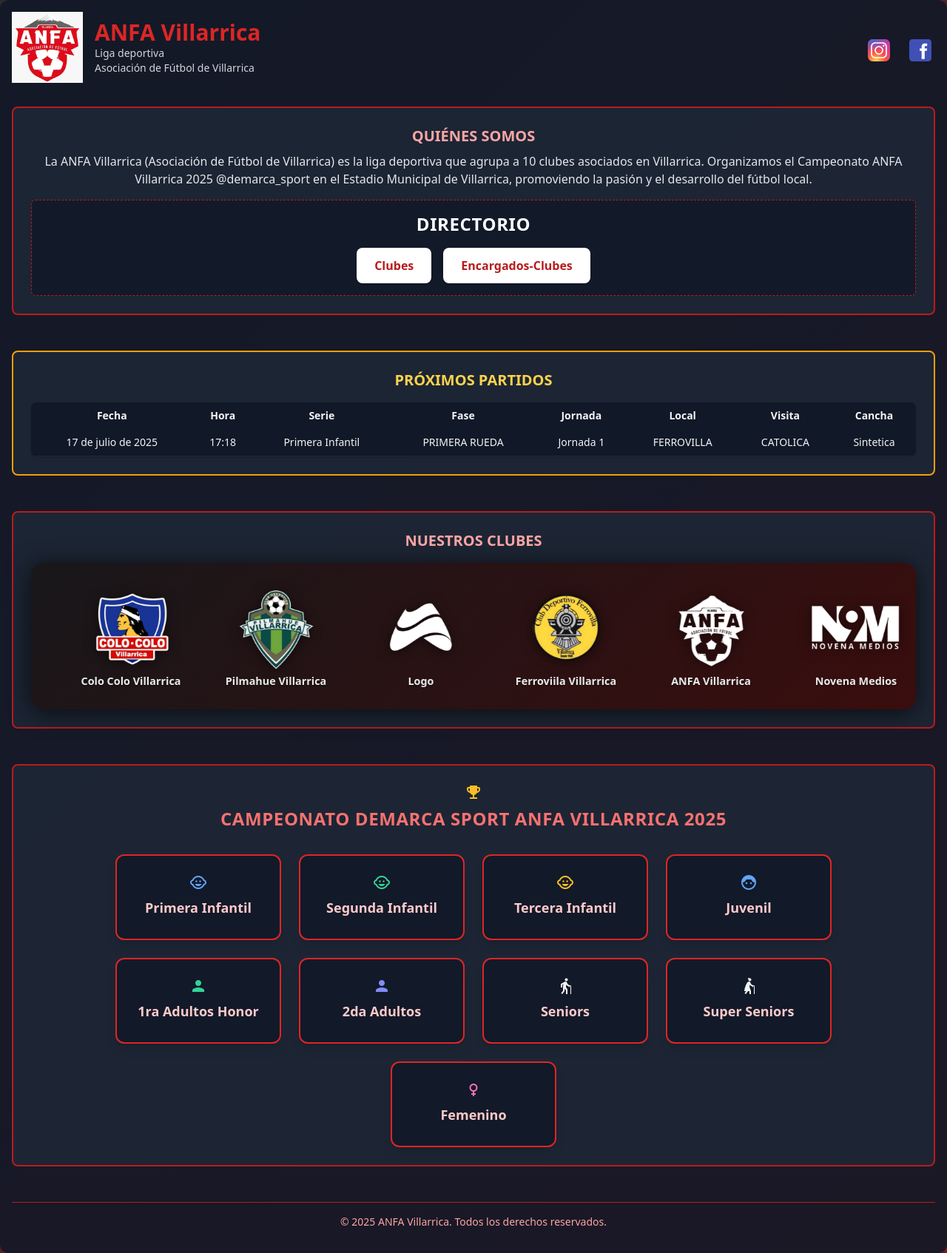
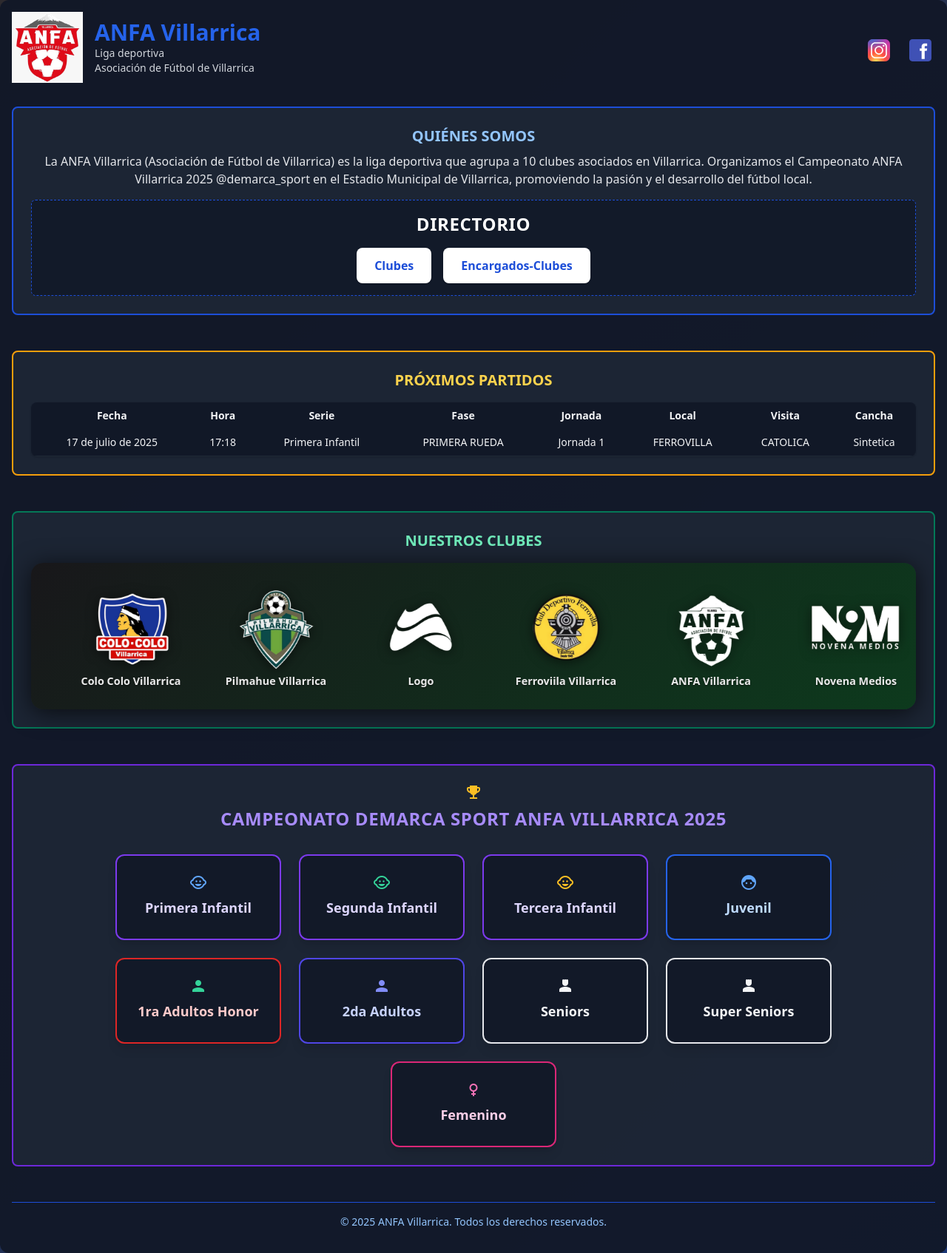
Before and after one commit to DrackPrez/ANFA_VILLARRICA, a Django app: page /menu/menu/ in a window 1280 px wide. Shown: the whole page at 74% size. Run offline with Django 5.2, Linux system fonts and the light colour scheme; data comes from the database, SQL or seed files in the repository; data that the repository does not hold is empty.

Commit message:
style: Update color scheme and improve visual consistency across the menu

```diff
--- a/app_main/templates/menu.html
+++ b/app_main/templates/menu.html
@@ -8,22 +8,21 @@
 <link href="https://fonts.googleapis.com/icon?family=Material+Icons" rel="stylesheet"/>
 <style>
     body {
-        background: linear-gradient(135deg, #2d2a2e 0%, #7c1d1d 100%);
+        background: linear-gradient(135deg, #2d2a2e 0%, #1d3a7c 100%);
     }
 </style>
 </head>
 <body class="text-gray-100">
-<div class="container mx-auto p-4 bg-gray-900 bg-opacity-90 rounded-xl shadow-lg">
+<div class="container mx-auto p-4 bg-gray-900 bg-opacity-95 rounded-xl shadow-lg">
 <header class="flex flex-col md:flex-row justify-between items-center mb-8">
 <div class="flex items-center mb-4 md:mb-0">
 <img alt="Logo ANFA" class="h-24 w-24 mr-4" src="{% static 'img/logo-anfa-villarrica.png' %}"/>
 <div>
-<h1 class="text-3xl font-extrabold text-red-600 drop-shadow">ANFA Villarrica</h1>
+<h1 class="text-3xl font-extrabold text-blue-600 drop-shadow">ANFA Villarrica</h1>
 <p class="text-sm text-gray-300">Liga deportiva</p>
 <p class="text-sm text-gray-300">Asociación de Fútbol de Villarrica</p>
 </div>
 </div>
-
 <div class="flex space-x-4 justify-end mt-2">
     <a href="https://www.instagram.com/anfavillarrica?igsh=MTYyeTczem44dXNhcg==/" target="_blank" rel="noopener noreferrer">
         <img alt="Instagram" class="h-10 w-10" src="{% static 'img/instagram-icon.svg' %}"/>
@@ -32,18 +31,16 @@
         <img alt="Facebook" class="h-10 w-10" src="{% static 'img/facebook-icon.svg' %}"/>
     </a>
 </div>
-
 </header>
 <main>
-<section class="mb-12 p-6 border-2 border-red-700 rounded-lg bg-gray-800 bg-opacity-80">
-<h2 class="text-xl font-semibold mb-2 text-center text-red-300">QUIÉNES SOMOS</h2>
+<section class="mb-12 p-6 border-2 border-blue-700 rounded-lg bg-gray-800 bg-opacity-80">
+<h2 class="text-xl font-semibold mb-2 text-center text-blue-300">QUIÉNES SOMOS</h2>
 <p class="text-gray-200 text-center mb-4">La ANFA Villarrica (Asociación de Fútbol de Villarrica) es la liga deportiva que agrupa a 10 clubes asociados en Villarrica. Organizamos el Campeonato ANFA Villarrica 2025 @demarca_sport en el Estadio Municipal de Villarrica, promoviendo la pasión y el desarrollo del fútbol local.</p>
-<div class="text-center p-4 border border-dashed border-red-700 rounded-md bg-gray-900 bg-opacity-80">
+<div class="text-center p-4 border border-dashed border-blue-700 rounded-md bg-gray-900 bg-opacity-80">
     <p class="text-2xl font-bold text-white mb-4 tracking-wide">DIRECTORIO</p>
-
     <div class="flex flex-col md:flex-row justify-center items-center gap-4 mt-4">
-        <a href="{% url 'clubes' %}" class="bg-white text-red-700 font-semibold px-6 py-3 rounded-lg shadow hover:bg-red-100 transition">Clubes</a>
-        <a href="{% url 'encargados_clubes' %}" class="bg-white text-red-700 font-semibold px-6 py-3 rounded-lg shadow hover:bg-red-100 transition">Encargados-Clubes</a>
+        <a href="{% url 'clubes' %}" class="bg-white text-blue-700 font-semibold px-6 py-3 rounded-lg shadow hover:bg-blue-100 transition">Clubes</a>
+        <a href="{% url 'encargados_clubes' %}" class="bg-white text-blue-700 font-semibold px-6 py-3 rounded-lg shadow hover:bg-blue-100 transition">Encargados-Clubes</a>
     </div>
 </div>
 </section>
@@ -90,12 +87,11 @@
         </table>
     </div>
 </section>
-<section class="mb-12 p-6 border-2 border-red-700 rounded-lg bg-gray-800 bg-opacity-80">
-<h2 class="text-xl font-semibold mb-4 text-center text-red-300">NUESTROS CLUBES</h2>
-
+<section class="mb-12 p-6 border-2 border-green-700 rounded-lg bg-gray-800 bg-opacity-80">
+<h2 class="text-xl font-semibold mb-4 text-center text-green-300">NUESTROS CLUBES</h2>
 <style>
     .club-carousel-bg {
-        background: linear-gradient(135deg, #18171a 0%, #3a0d0d 100%);
+        background: linear-gradient(135deg, #18171a 0%, #0d3a1d 100%);
         border-radius: 1rem;
         box-shadow: 0 4px 32px #000a;
     }
@@ -104,7 +100,6 @@
         align-items: center;
         gap: 3.5rem;
         will-change: transform;
-        /* Usar animación infinita con scroll más largo para suavidad */
         animation: scroll-left 56s linear infinite;
     }
     .carousel-row {
@@ -151,7 +146,6 @@
         transform: scale(1.08);
     }
 </style>
-
 <div class="w-full club-carousel-bg py-6 px-2">
     <div class="carousel-row">
         <div class="carousel-track">
@@ -281,38 +275,38 @@
     </div>
 </div>
 </section>
-<section class="p-6 border-2 border-red-700 rounded-lg bg-gray-800 bg-opacity-80">
+<section class="p-6 border-2 border-purple-700 rounded-lg bg-gray-800 bg-opacity-80">
 <div class="flex justify-center mb-2">
     <span class="material-icons text-yellow-400 text-5xl drop-shadow-lg">emoji_events</span>
 </div>
-<h2 class="text-2xl font-extrabold mb-8 text-center text-red-400 tracking-wide flex items-center justify-center gap-2">
+<h2 class="text-2xl font-extrabold mb-8 text-center text-purple-400 tracking-wide flex items-center justify-center gap-2">
     CAMPEONATO DEMARCA SPORT ANFA VILLARRICA 2025
 </h2>
 <div class="flex flex-wrap justify-center gap-6">
     <!-- Infantiles: Primera, Segunda, Tercera -->
     <a href="{% url 'serie_primera_infantil' %}" class="group">
-        <div class="bg-gray-900 bg-opacity-90 border-2 border-red-600 rounded-xl shadow-lg p-6 w-56 flex flex-col items-center hover:scale-105 hover:border-yellow-400 transition-all duration-200">
+        <div class="bg-gray-900 bg-opacity-90 border-2 border-purple-600 rounded-xl shadow-lg p-6 w-56 flex flex-col items-center hover:scale-105 hover:border-yellow-400 transition-all duration-200">
             <span class="material-icons text-blue-400 text-4xl mb-2 group-hover:animate-bounce">child_care</span>
-            <span class="text-lg font-bold text-red-200 mb-1">Primera Infantil</span>
+            <span class="text-lg font-bold text-purple-200 mb-1">Primera Infantil</span>
         </div>
     </a>
     <a href="{% url 'serie_segunda_infantil' %}" class="group">
-        <div class="bg-gray-900 bg-opacity-90 border-2 border-red-600 rounded-xl shadow-lg p-6 w-56 flex flex-col items-center hover:scale-105 hover:border-yellow-400 transition-all duration-200">
+        <div class="bg-gray-900 bg-opacity-90 border-2 border-purple-600 rounded-xl shadow-lg p-6 w-56 flex flex-col items-center hover:scale-105 hover:border-yellow-400 transition-all duration-200">
             <span class="material-icons text-green-400 text-4xl mb-2 group-hover:animate-bounce">child_care</span>
-            <span class="text-lg font-bold text-red-200 mb-1">Segunda Infantil</span>
+            <span class="text-lg font-bold text-purple-200 mb-1">Segunda Infantil</span>
         </div>
     </a>
     <a href="{% url 'serie_tercera_infantil' %}" class="group">
-        <div class="bg-gray-900 bg-opacity-90 border-2 border-red-600 rounded-xl shadow-lg p-6 w-56 flex flex-col items-center hover:scale-105 hover:border-yellow-400 transition-all duration-200">
+        <div class="bg-gray-900 bg-opacity-90 border-2 border-purple-600 rounded-xl shadow-lg p-6 w-56 flex flex-col items-center hover:scale-105 hover:border-yellow-400 transition-all duration-200">
             <span class="material-icons text-yellow-400 text-4xl mb-2 group-hover:animate-bounce">child_care</span>
-            <span class="text-lg font-bold text-red-200 mb-1">Tercera Infantil</span>
+            <span class="text-lg font-bold text-purple-200 mb-1">Tercera Infantil</span>
         </div>
     </a>
     <!-- Juvenil -->
     <a href="{% url 'serie_juvenil' %}" class="group">
-        <div class="bg-gray-900 bg-opacity-90 border-2 border-red-600 rounded-xl shadow-lg p-6 w-56 flex flex-col items-center hover:scale-105 hover:border-yellow-400 transition-all duration-200">
+        <div class="bg-gray-900 bg-opacity-90 border-2 border-blue-600 rounded-xl shadow-lg p-6 w-56 flex flex-col items-center hover:scale-105 hover:border-yellow-400 transition-all duration-200">
             <span class="material-icons text-blue-400 text-4xl mb-2 group-hover:animate-bounce">face_6</span>
-            <span class="text-lg font-bold text-red-200 mb-1">Juvenil</span>
+            <span class="text-lg font-bold text-blue-200 mb-1">Juvenil</span>
         </div>
     </a>
     <!-- Adultos -->
@@ -323,36 +317,36 @@
         </div>
     </a>
     <a href="{% url 'serie_segunda_adultos' %}" class="group">
-        <div class="bg-gray-900 bg-opacity-90 border-2 border-red-600 rounded-xl shadow-lg p-6 w-56 flex flex-col items-center hover:scale-105 hover:border-yellow-400 transition-all duration-200">
+        <div class="bg-gray-900 bg-opacity-90 border-2 border-indigo-600 rounded-xl shadow-lg p-6 w-56 flex flex-col items-center hover:scale-105 hover:border-yellow-400 transition-all duration-200">
             <span class="material-icons text-indigo-400 text-4xl mb-2 group-hover:animate-bounce">person</span>
-            <span class="text-lg font-bold text-red-200 mb-1">2da Adultos</span>
+            <span class="text-lg font-bold text-indigo-200 mb-1">2da Adultos</span>
         </div>
     </a>
     <!-- Seniors -->
     <a href="{% url 'serie_seniors' %}" class="group">
-        <div class="bg-gray-900 bg-opacity-90 border-2 border-red-600 rounded-xl shadow-lg p-6 w-56 flex flex-col items-center hover:scale-105 hover:border-yellow-400 transition-all duration-200">
-            <span class="material-icons text-orange-400 text-4xl mb-2 group-hover:animate-bounce">elderly</span>
-            <span class="text-lg font-bold text-red-200 mb-1">Seniors</span>
+        <div class="bg-gray-900 bg-opacity-90 border-2 border-orange-600 rounded-xl shadow-lg p-6 w-56 flex flex-col items-center hover:scale-105 hover:border-yellow-400 transition-all duration-200">
+            <span class="material-icons text-orange-400 text-4xl mb-2 group-hover:animate-bounce">person_4</span>
+            <span class="text-lg font-bold text-orange-200 mb-1">Seniors</span>
         </div>
     </a>
     <a href="{% url 'serie_super_seniors' %}" class="group">
-        <div class="bg-gray-900 bg-opacity-90 border-2 border-red-600 rounded-xl shadow-lg p-6 w-56 flex flex-col items-center hover:scale-105 hover:border-yellow-400 transition-all duration-200">
-            <span class="material-icons text-orange-300 text-4xl mb-2 group-hover:animate-bounce">elderly_woman</span>
-            <span class="text-lg font-bold text-red-200 mb-1">Super Seniors</span>
+        <div class="bg-gray-900 bg-opacity-90 border-2 border-orange-400 rounded-xl shadow-lg p-6 w-56 flex flex-col items-center hover:scale-105 hover:border-yellow-400 transition-all duration-200">
+            <span class="material-icons text-orange-300 text-4xl mb-2 group-hover:animate-bounce">person_4</span>
+            <span class="text-lg font-bold text-orange-100 mb-1">Super Seniors</span>
         </div>
     </a>
     <!-- Femenino -->
     <a href="{% url 'serie_femenino' %}" class="group">
-        <div class="bg-gray-900 bg-opacity-90 border-2 border-red-600 rounded-xl shadow-lg p-6 w-56 flex flex-col items-center hover:scale-105 hover:border-yellow-400 transition-all duration-200">
+        <div class="bg-gray-900 bg-opacity-90 border-2 border-pink-600 rounded-xl shadow-lg p-6 w-56 flex flex-col items-center hover:scale-105 hover:border-yellow-400 transition-all duration-200">
             <span class="material-icons text-pink-400 text-4xl mb-2 group-hover:animate-bounce">female</span>
-            <span class="text-lg font-bold text-red-200 mb-1">Femenino</span>
+            <span class="text-lg font-bold text-pink-200 mb-1">Femenino</span>
         </div>
     </a>
 </div>
 </section>
 </main>
-<footer class="text-center mt-12 py-4 border-t border-red-700">
-<p class="text-sm text-red-300">© 2025 ANFA Villarrica. Todos los derechos reservados.</p>
+<footer class="text-center mt-12 py-4 border-t border-blue-700">
+<p class="text-sm text-blue-300">© 2025 ANFA Villarrica. Todos los derechos reservados.</p>
 </footer>
 </div>
 <script>
```
